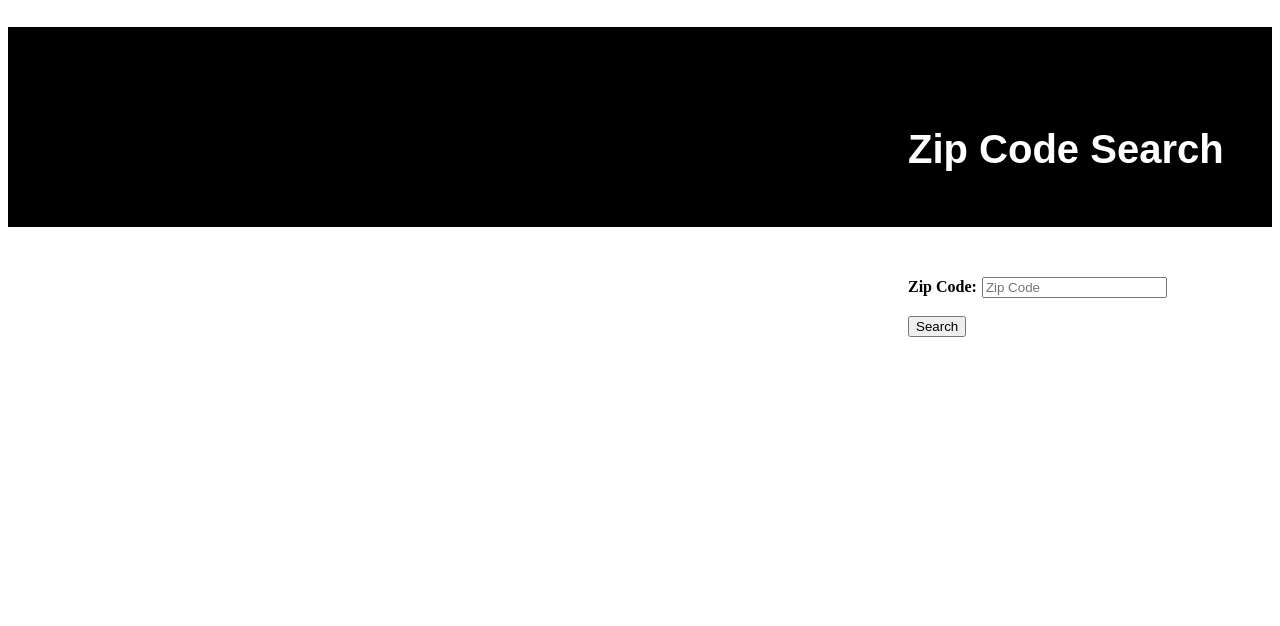
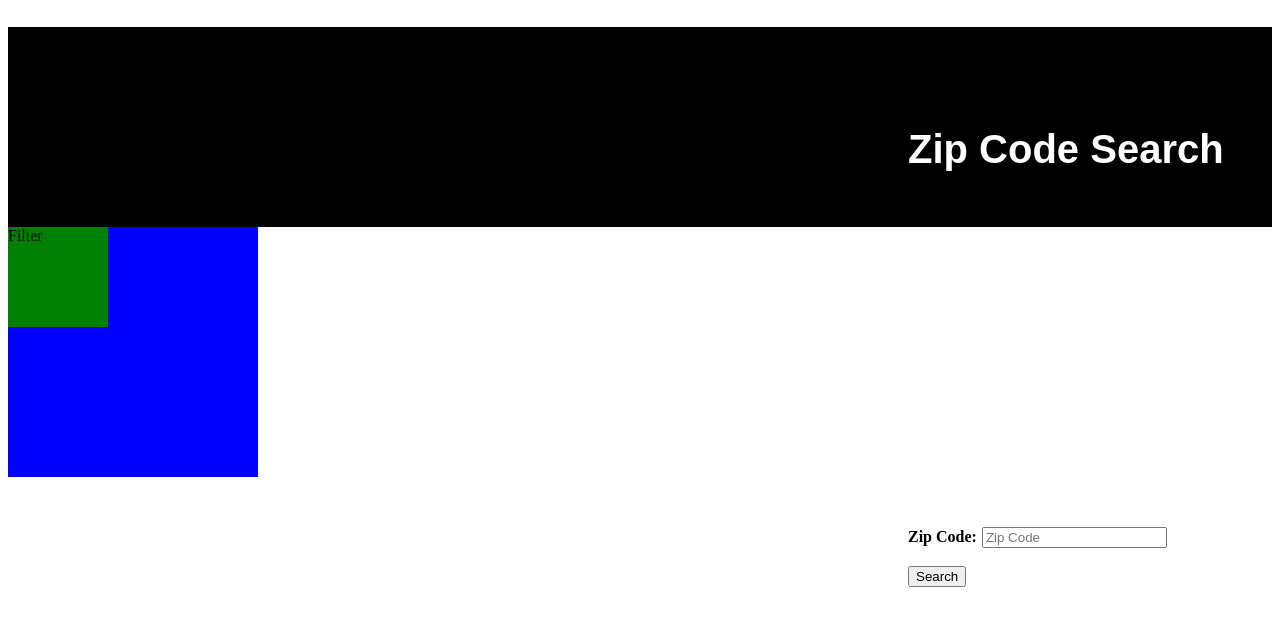
Before and after one commit to abdoulguira/Assignments_06, a React (Create React App) app: page / in a window 1280 px wide. Shown: the top 626 px of the page. Built offline with nearby package versions, Linux system fonts and the light colour scheme.

Commit message:
Added components to be used for filter functionality.
The goal is to render the filter options when the user hovers over an element, then remove the options if the user hovers off of it. Possibly make the div clickable to keep the options visible, giving the user the luxury of choice.

```diff
--- a/src/App.js
+++ b/src/App.js
@@ -1,5 +1,6 @@
 import React from 'react'
 import Header from './components/Header';
+import Filter from "./components/Filter";
 import ZipInput from "./components/ZipInput";
 
 
@@ -7,6 +8,7 @@ export default function App() {
   return (
       <div>
           <Header text="Zip Code Search"></Header>
+          <Filter />
           <ZipInput></ZipInput>
       </div>
   );
--- /dev/null
+++ b/src/components/Filter.js
@@ -0,0 +1,28 @@
+import React from "react";
+import FilterPseudoButton from "./FilterPseudoButton";
+import FilterBox from "./FilterBox"
+
+export default function Filter() {
+    const [onFilterTrigger, setOnFilterTrigger] = React.useState(false)
+    // const [onFilterArea, setOnFilterArea] = React.useState(false)
+
+
+    function triggerFilterOptions(event) {
+        setOnFilterTrigger(true)
+    }
+
+    function removeFilterOptions(event) {
+        setOnFilterTrigger(false)
+    }
+
+    // function watchFilterActivity(event) {
+    //     setOnFilterArea(true)
+    // }
+
+    return (
+        <div className="filter-space" onMouseLeave={removeFilterOptions}>
+            <FilterPseudoButton mouseOverHandler = {triggerFilterOptions} />
+            {onFilterTrigger && <FilterBox />}
+        </div>
+    )
+}
--- /dev/null
+++ b/src/components/FilterBox.js
@@ -0,0 +1,10 @@
+import React from "react";
+
+
+export default function FilterBox() {
+    return (
+        <div className="options-area">
+
+        </div>
+    )
+}
--- /dev/null
+++ b/src/components/FilterPseudoButton.js
@@ -0,0 +1,9 @@
+import React from "react";
+
+export default function FilterPseudoButton(props) {
+
+
+    return (
+        <div className="filter-trigger" onMouseOver={props.mouseOverHandler}>Filter</div>
+    )
+}
--- a/src/stylesheet.css
+++ b/src/stylesheet.css
@@ -28,3 +28,24 @@
     font-weight: bold;
     margin-right: 5px;
 }
+
+.filter-space {
+    /*display: inline;*/
+    width: 250px;
+    height: 250px;
+    background-color: blue;
+}
+
+.filter-trigger {
+    /*display: inline;*/
+    width: 100px;
+    height: 100px;
+    background-color: green;
+}
+
+.options-area {
+    /*display: inline;*/
+    width: 100px;
+    height: 100px;
+    background-color: red;
+}
```
Also changed, not shown: src/components/FilterOptions.js (added).
